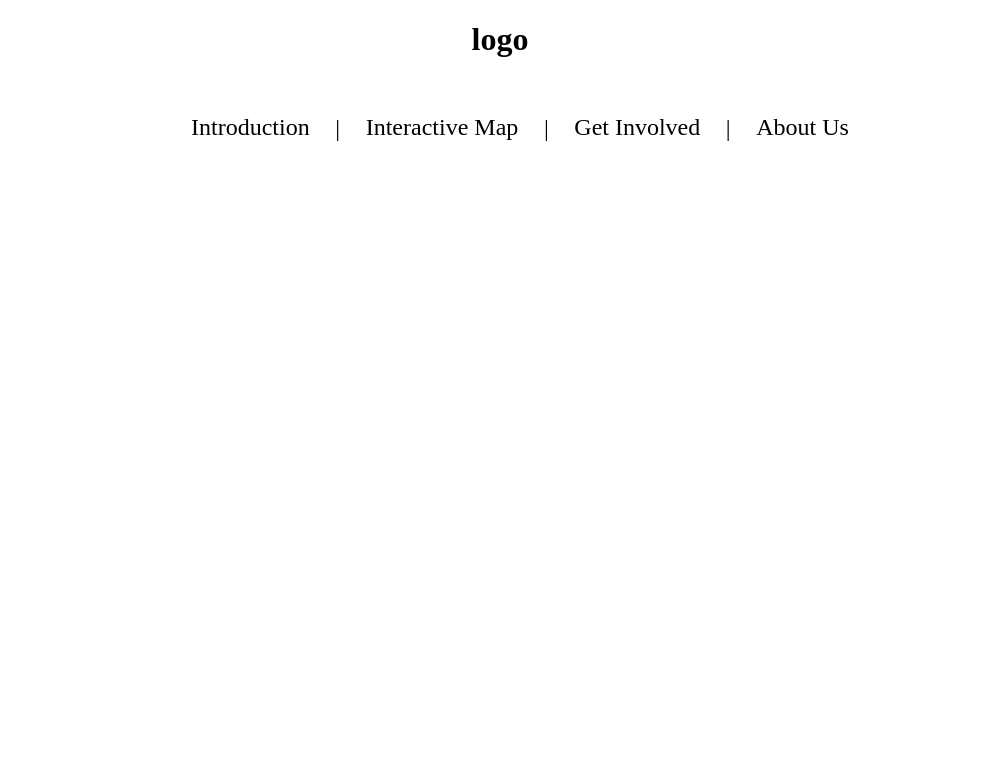
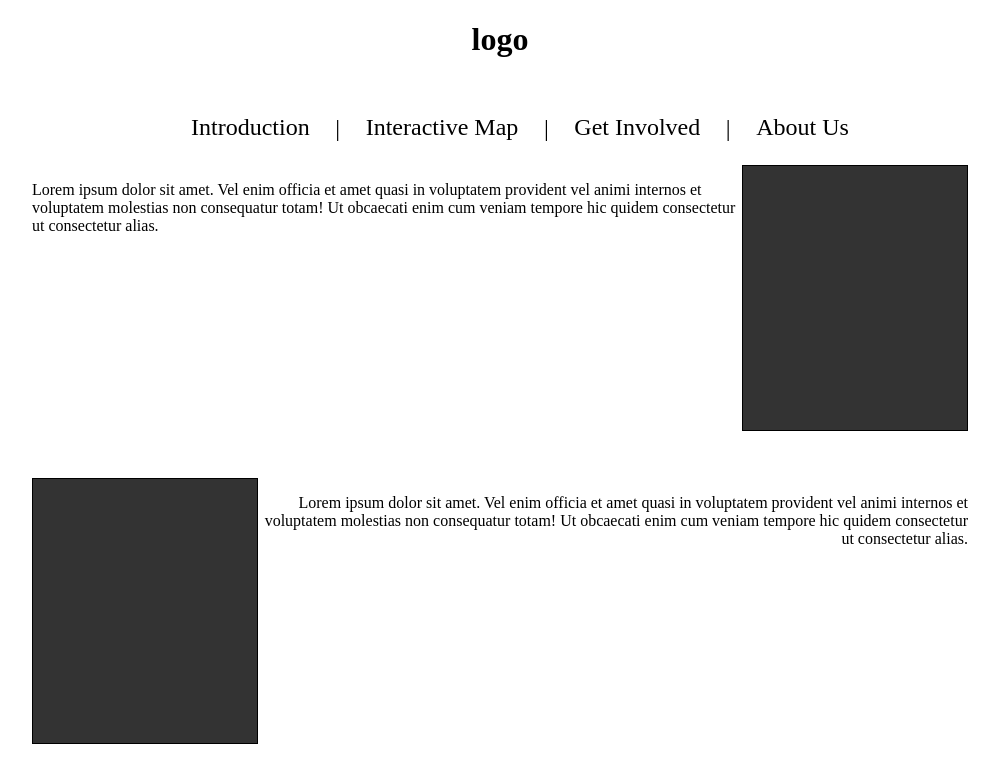
Before and after one commit to UW-INFO442-WI23/chocolatelavacake, a React (Create React App) app: page / in a window 1280 px wide. Shown: the top 782 px of the page, without its empty margins (140-1139 px from the left). Built offline with nearby package versions, Linux system fonts and the light colour scheme.

Commit message:
Getting started on introduction

```diff
--- a/src/App.js
+++ b/src/App.js
@@ -11,13 +11,10 @@ export default function App(props) {
           <h1>logo</h1>
           <Nav />
         </header>
-        <Router>
-          <Routes>
-            <Route path="/Home" element={<Home/>} />
-            <Route path="/About" element={<About />} />
-            <Route path="/Mission" element={<Mission/>} />
-          </Routes>
-        </Router>
+        <body>
+          <Home />
+        </body>
+
       </div>
     );
   }
--- a/src/Components/Home/home.js
+++ b/src/Components/Home/home.js
@@ -1,4 +1,31 @@
 import React from 'react';
 export default function Home(props) {
+    return (
+        <div className='container-home'>
+            <div className='paragraph-one'>
+                <p>
+                Lorem ipsum dolor sit amet. Vel enim officia et
+                amet quasi in voluptatem provident vel animi
+                internos et voluptatem molestias non consequatur
+                totam! Ut obcaecati enim cum veniam tempore hic
+                quidem consectetur ut consectetur alias.
+                </p>
+                <div className='img-box'>
 
+                </div>
+            </div>
+            <div className='paragraph-two'>
+                <p>
+                Lorem ipsum dolor sit amet. Vel enim officia et
+                amet quasi in voluptatem provident vel animi
+                internos et voluptatem molestias non consequatur
+                totam! Ut obcaecati enim cum veniam tempore hic
+                quidem consectetur ut consectetur alias.
+                </p>
+                <div className='img-box'>
+
+                </div>
+            </div>
+        </div>
+    );
 };
--- a/src/index.css
+++ b/src/index.css
@@ -59,3 +59,31 @@ a:hover::before {
         display: none;
     }
 }
+
+/* image box sizing */
+.img-box {
+    border: 1px solid black;
+    background-color: #333;
+    width: 475px;
+    height: 264px;
+}
+
+.paragraph-one {
+    display: flex;
+    justify-content: space-around;
+    text-align: left;
+}
+
+.paragraph-two {
+    margin-top: 5%;
+    display: flex;
+    flex-direction: row-reverse;
+    justify-content: space-around;
+    text-align: right;
+
+}
+
+.container-home {
+    margin: auto;
+    width: 75%;
+}
```
